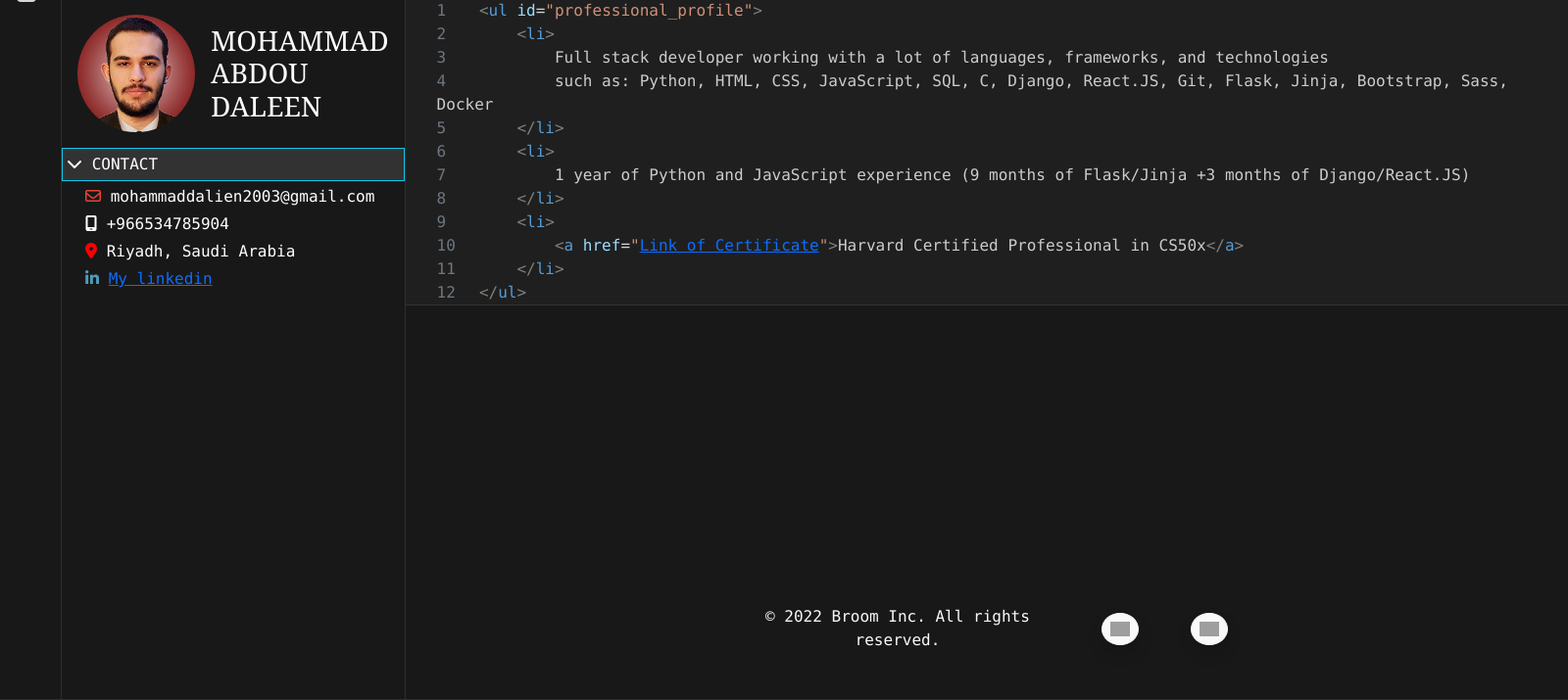
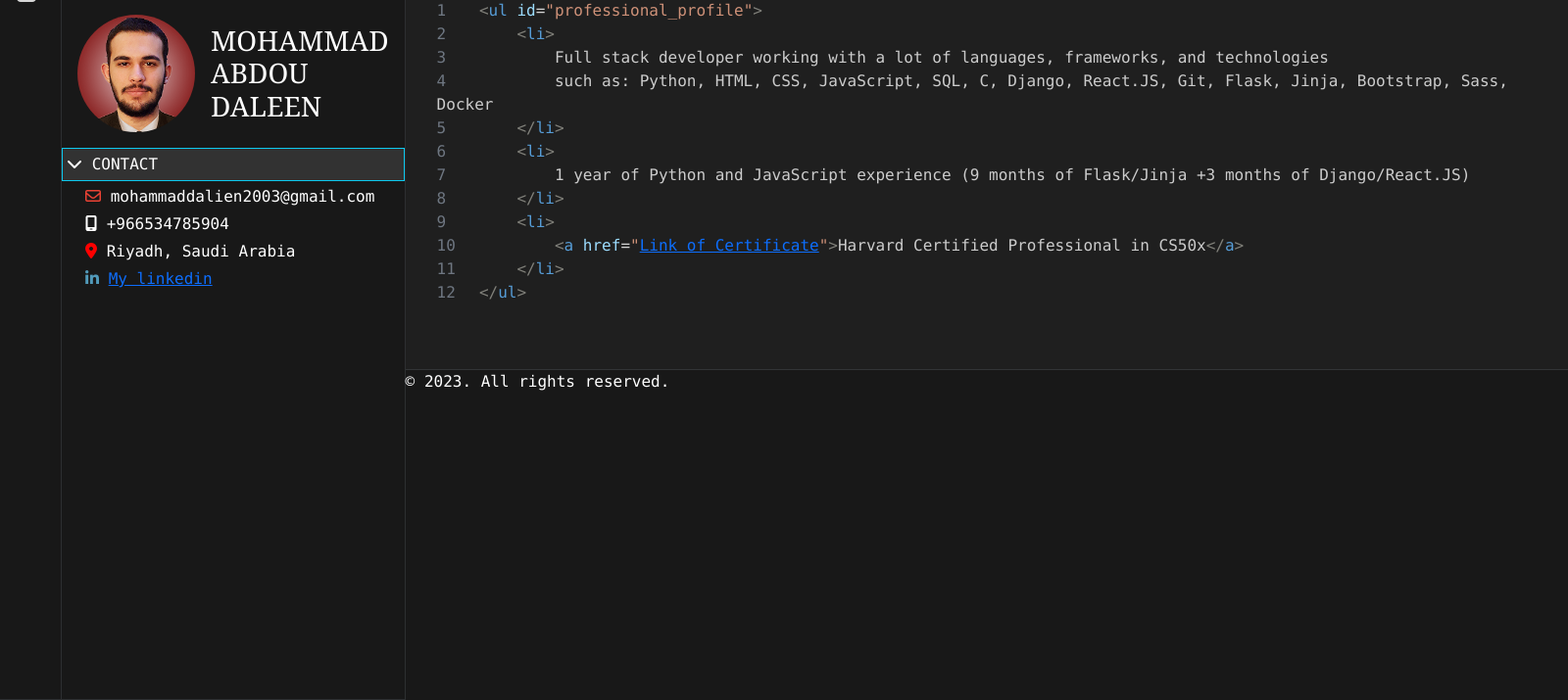
Before and after one commit to MohammadDaleen/cv, a Django app: page / in a window 1600 px wide. Shown: the part 85-800 px from the top of the page at 98% size. Run offline with Django 4.2, Linux system fonts and the light colour scheme; some libraries are stand-ins or nearby versions; grey boxes are pictures that could not be loaded.

Commit message:
Finish reorganize website

```diff
--- a/resume/static/resume/styles.css
+++ b/resume/static/resume/styles.css
@@ -34,11 +34,11 @@ body {
     background: #1f1f1f;
 }
 
+/*
 #py-code {
-    height: 450px;
     overflow: scroll;
     overflow-x: hidden;
-}
+} */
 
 /* py-code ScrollBar */
 #py-code::-webkit-scrollbar {
--- a/resume/templates/resume/index.html
+++ b/resume/templates/resume/index.html
@@ -103,7 +103,7 @@
 
                 </div>
 
-                <ol id="html-code" class="m-0 border-secondary border-bottom border-opacity-25" style="display: none;">
+                <ol id="html-code" class="m-0 border-secondary border-bottom border-opacity-25 h-50" style="display: none;">
                     <li><span class="ms-4 sub-sign">&lt;</span><span class="tag">ul</span>&nbsp;<span class="attr">id</span><span class="sign">=</span><span class="string">"professional_profile"</span><span class="sub-sign">&gt;</span></li>
 
                     <li><span class="sub-sign ms-4">{% for i in "iiii" %}&nbsp;{% endfor %}&lt;</span><span class="tag">li</span><span class="sub-sign">&gt;</span></li>
@@ -122,7 +122,7 @@
                     <li class="d-flex"><span class="ms-4 sub-sign">&lt;/</span><span class="tag">ul</span><span class="sub-sign">&gt;</span></li>
                 </ol>
 
-                <ol id="css-code" class="m-0 border-secondary border-bottom border-opacity-25" style="display: none;">
+                <ol id="css-code" class="m-0 border-secondary border-bottom border-opacity-25 h-50" style="display: none;">
                     <li><span class="ms-4 selector">#education&nbsp;&lcub;</span>
 
                     <li><span class="ms-4 attr">{% for i in "iiii" %}&nbsp;{% endfor %}high-school</span>:<span class="string">&nbsp;Passed General Secondary Exams Scientific with 99.78%</span>;
@@ -141,7 +141,7 @@
                     <li class="d-flex"><span class="ms-4 selector">&lcub;</span>
                 </ol>
 
-                <ol id="py-code" class="m-0 border-secondary border-bottom border-opacity-25" style="display: none;">
+                <ol id="py-code" class="m-0 border-secondary border-bottom border-opacity-25 h-50 overflow-y-scroll" style="display: none;">
                     <li><span class="ms-4 reserve">import</span><span class="lib">&nbsp;urllib.request</span></li>
                     <li></li>
                     <li><span class="ms-4 tag">class</span><span class="lib">&nbsp;Project</span><span class="sign">:</span></li>
@@ -170,7 +170,7 @@
 
                 </ol>
 
-                <ol id="js-code" class="m-0 border-secondary border-bottom border-opacity-25" style="display: none;">
+                <ol id="js-code" class="m-0 border-secondary border-bottom border-opacity-25 h-50" style="display: none;">
                     <li><span class="ms-4 sign">function</span><span class="variable">&nbsp;linguistic_skills</span><span class="bracket">&lpar;&rpar; &lbrace;</span></li>
 
                     <li><span class="ms-4 tag">{% for i in "iiii" %}&nbsp;{% endfor %}const</span><span class="variable">&nbsp;arabic</span><span class="sign">&nbsp;=&nbsp;</span><span class="string">'Native'</span><span class="sign">;</span></li>
@@ -188,25 +188,11 @@
                     <li><span class="ms-4"><span class="bracket">&rbrace;</span></li>
                 </ol>
 
-                <footer class="border-secondary border-bottom border-opacity-25 mt-auto">
-                    <div class="container-lg">
-                        <div class="align-items-center d-flex justify-content-center p-5 row text-light">
-                            <div class="col-12 col-md-12 col-lg-4 col-xxl-4 d-flex justify-content-center pb-3 pb-lg-0 px-0">
-                                <span class="my-auto text-center">© 2022 Broom Inc. All rights reserved.</span>
-                            </div>
-                            <div class="col-2 col-md-1 col-lg-1 col-xxl-1 d-flex justify-content-center pb-0 px-0">
-                                <a class="btn btn-light p-2 rounded-circle shadow" href="https://wa.me/966534785904" rel="noopener noreferrer" role="button" target="_blank">
-                                    <img alt="Whatsapp Icon" class="align-item-center d-flex justify-content-center" height="auto" src="/static/ico/whatsapp.ico" width="20">
-                                </a>
-                            </div>
-                            <div class="col-2 col-md-1 col-lg-1 col-xxl-1 d-flex justify-content-center pb-0 px-0">
-                                <a class="btn btn-light p-2 rounded-circle shadow" href="mailto:broom.meknasa@gmail.com" role="button">
-                                    <img alt="Gmail Icon" class="d-flex align-item-center justify-content-center" height="auto" src="/static/ico/gmail.ico" width="20">
-                                </a>
-                            </div>
-                        </div>
-                    </div>
+
+                <footer>
+                    © 2023. All rights reserved.
                 </footer>
+
 
             </div>
         </div>
--- a/resume/templates/resume/layout.html
+++ b/resume/templates/resume/layout.html
@@ -9,6 +9,7 @@
         <script src="https://kit.fontawesome.com/4f85788e6f.js" crossorigin="anonymous"></script>
         <link href="{% static 'resume/styles.css' %}" rel="stylesheet">
         <script src="{% static 'resume/main.js' %}"></script>
+        <meta name="viewport" content="width=device-width, initial-scale=1">
     </head>
     <body class="text-white bg-default">
         {% block body %}
```
